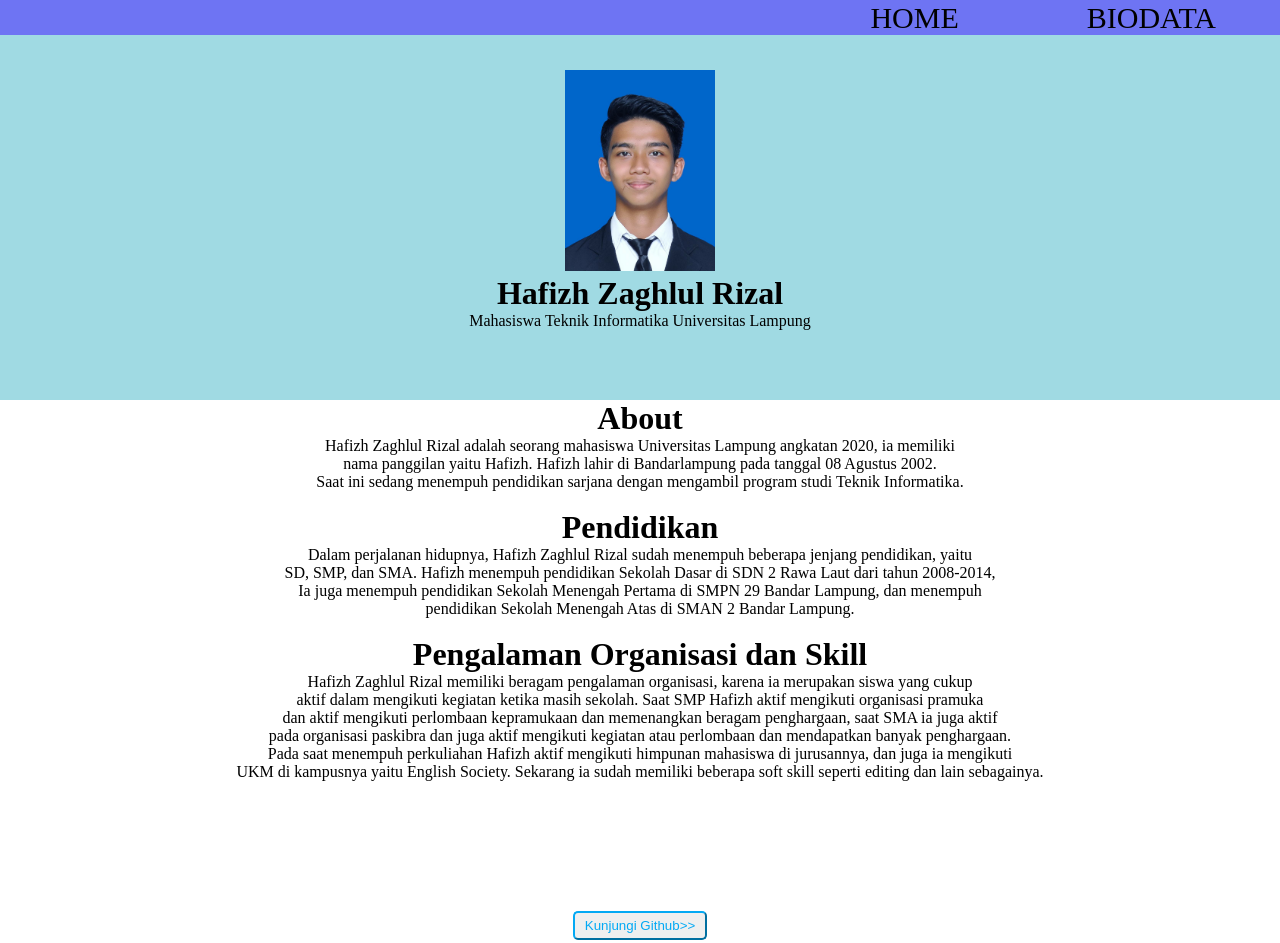
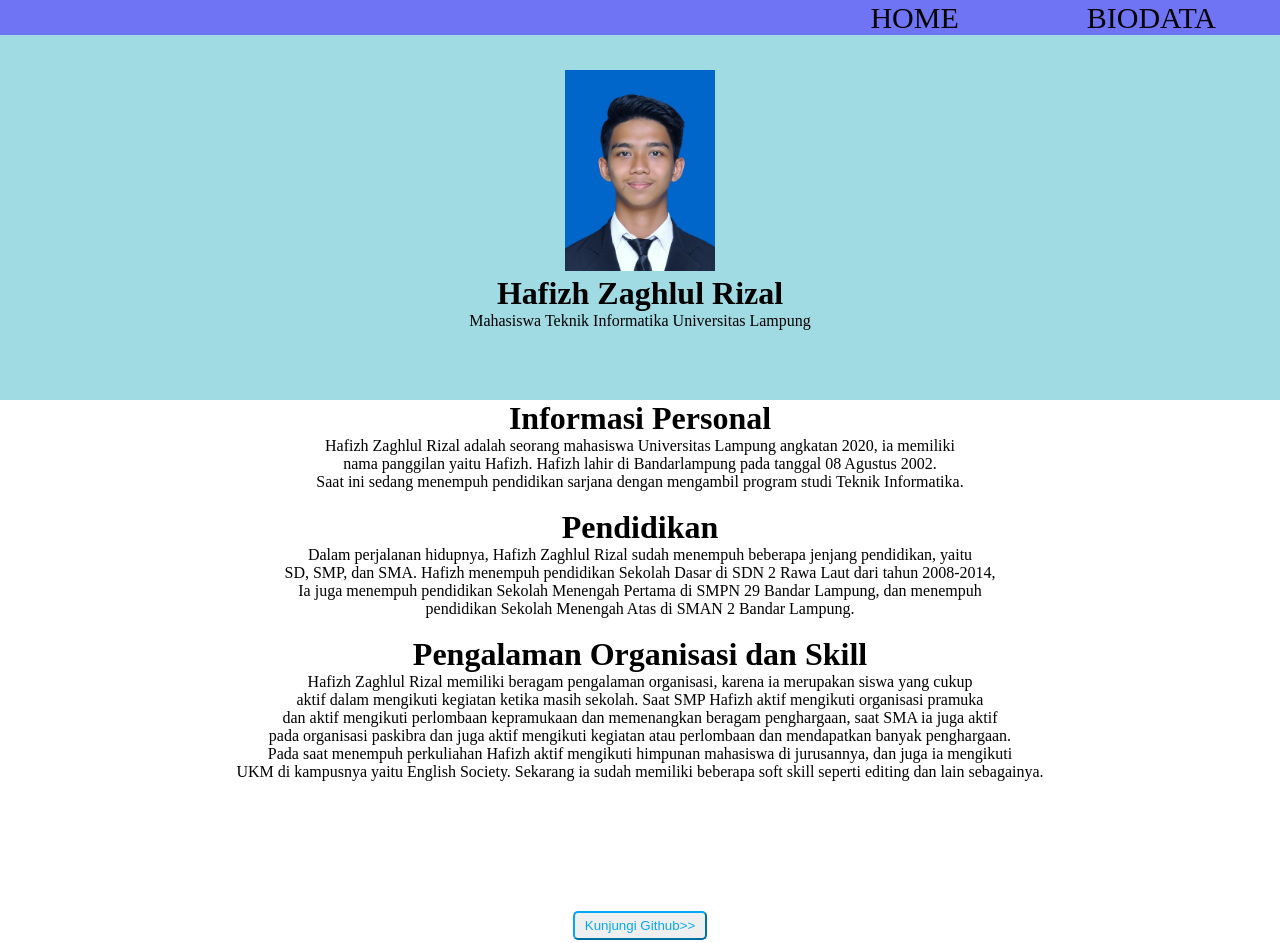
Before and after one commit to HafizhZR/HafizhZR.github.io, a plain HTML site: page index.html in a window 1280 px wide. Drawn offline with Linux system fonts and the light colour scheme.

Commit message:
Update index.html

```diff
--- a/index.html
+++ b/index.html
@@ -16,7 +16,7 @@
 </header>
 <main id="main" class="container-fluid">
 	<div id="info" class="container-fluid">
-        <h1>About</h1>
+        <h1>Informasi Personal</h1>
         <p>Hafizh Zaghlul Rizal adalah seorang mahasiswa Universitas Lampung angkatan 2020, ia memiliki</p>
         <p>nama panggilan yaitu Hafizh. Hafizh lahir di Bandarlampung pada tanggal 08 Agustus 2002.</p>
         <p>Saat ini sedang menempuh pendidikan sarjana dengan mengambil program studi Teknik Informatika.</p>
```
